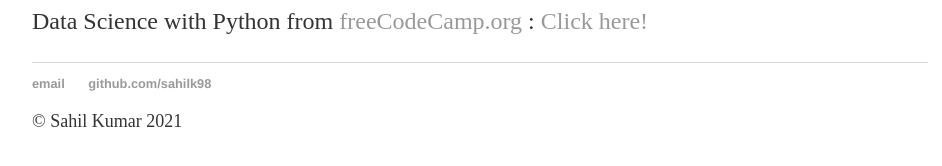
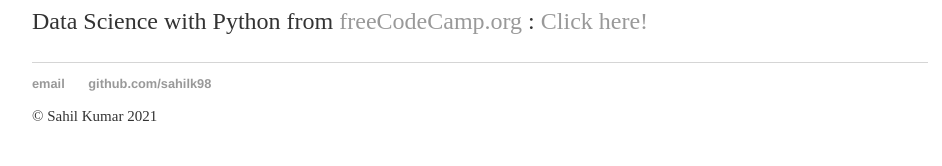
Before and after one commit to sahilk98/sahilk98.github.io, a Jekyll site: the page built from certifications.html, in a window 1280 px wide. Shown: the part 284-450 px from the top of the page, without its empty margins (160-1102 px from the left). Built offline with Jekyll 4.4.1, drawn with Linux system fonts in a browser that asks for light colours.

Commit message:
Update default.html

```diff
--- a/_layouts/default.html
+++ b/_layouts/default.html
@@ -24,7 +24,7 @@
 	        		<li><a href="mailto:sahilkumarjkt@gmail.com">email</a></li>
 	        		<li><a href="https://github.com/sahilk98">github.com/sahilk98</a></li>
 				</ul>
-				<p style = 'font-size:18px'>&copy; Sahil Kumar 2021</p>
+				<p style = 'font-size:15px'>&copy; Sahil Kumar 2021</p>
 			</footer>
 		</body>
 	</html>
```
